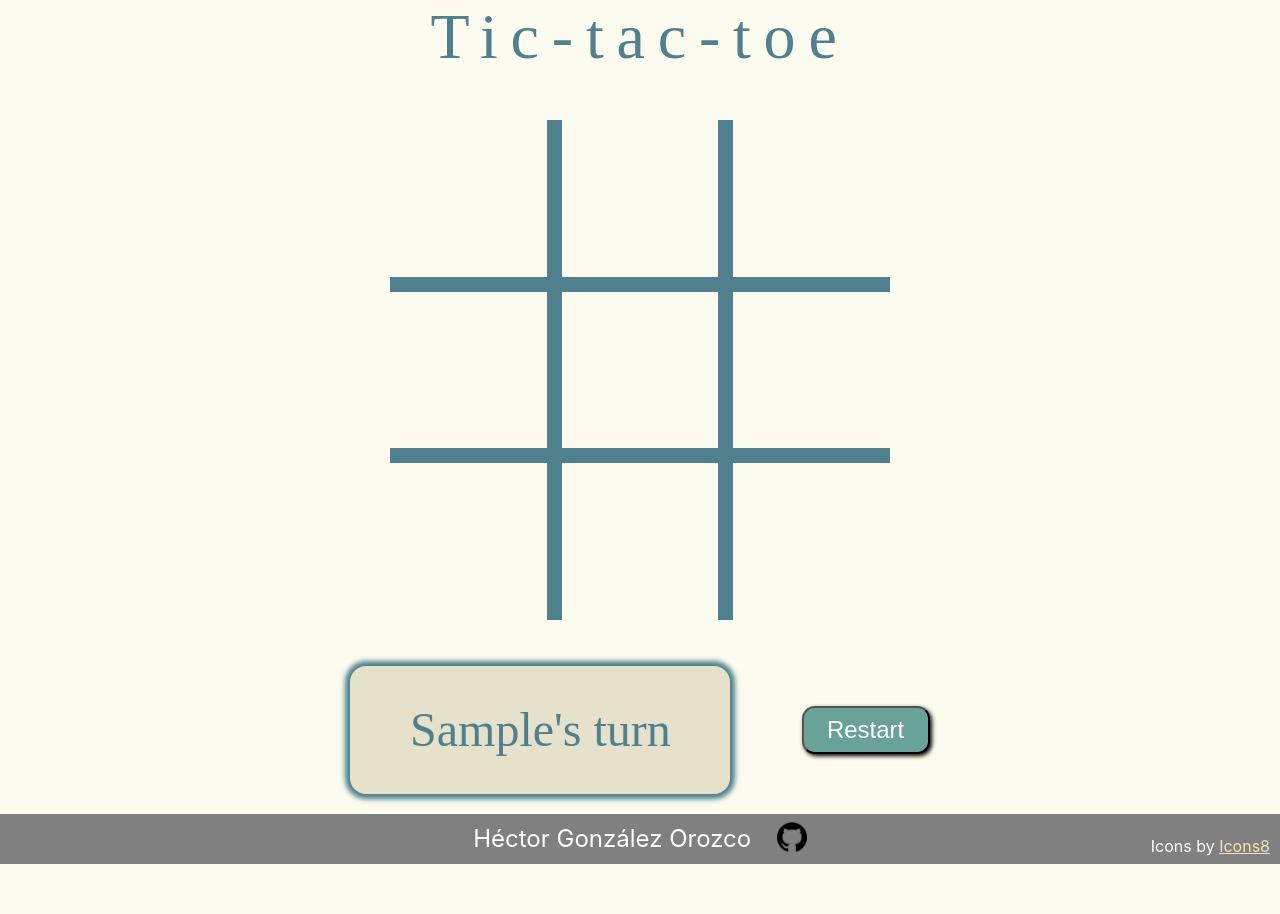
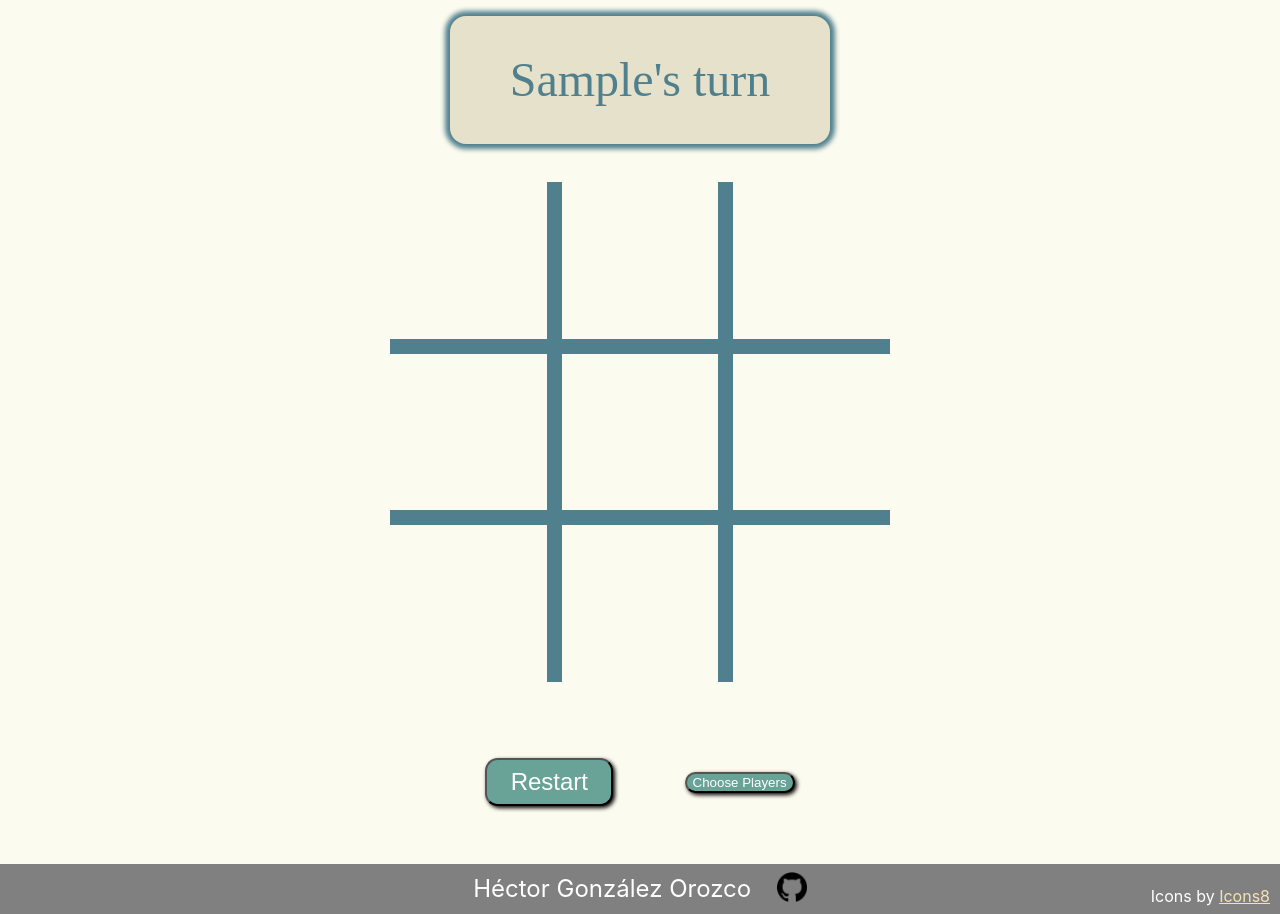
Before and after one commit to hectorgonzalezo/tic-tac-toe, a plain HTML site: page index.html in a window 1280 px wide. Both pictures are taken after typing "Sample", "Sample" into the empty fields and a click on the button "Start". Before the commit the page ends 864 px from the top, so only its background shows below. Drawn offline with Linux system fonts and the light colour scheme.

```diff
--- a/index.html
+++ b/index.html
@@ -15,7 +15,7 @@
 
     <div id="visible-area" class="invisible">
         <main>
-            <h1 id="title">Tic-tac-toe</h1>
+            <h2 id="state-display"></h2>
             <div id="game-area">
                 <div data="0"><img src="" alt=""></div>
                 <div data="1"><img src="" alt=""></div>
@@ -28,8 +28,9 @@
                 <div data="8"><img src="" alt=""></div>
             </div>
             <div id="display-area">
-                <h2 id="state-display"></h2>
+
                 <button id="restart-button">Restart</button>
+                <button id="choose-players-button">Choose Players</button>
             </div>
         </main>
         <footer>
--- a/scripts/script.js
+++ b/scripts/script.js
@@ -96,6 +96,7 @@
         _restartButton.addEventListener('click', () => {
             _stateDisplay.style.color = '';
             game.restart()
+            _gameCells.forEach((cell) => cell.children[0].classList.remove('chosen'))
         });
 
         //updates DOM
@@ -113,7 +114,7 @@
                         './images/circle.png';
 
                     if (cellNum == i) {
-                    cell.children[0].classList.toggle('chosen')
+                    cell.children[0].classList.add('chosen')
                     }
                 };
                 //change img source
--- a/styles/style.css
+++ b/styles/style.css
@@ -74,11 +74,15 @@
     display: none;
 }
 
-#title {
+#state-display{
+    margin-top: 2vh;
+    font-size: 3rem;
+    padding: 40px;background-color: var(--color-rock);
+    box-shadow: 0px 0px 5px 5px var(--color-dark);
+    color: var(--color-dark);
+    border-radius: 1rem;
     text-align: center;
-    font-size: 4rem;
-    color: var(--color-dark);
-    letter-spacing: 0.8rem;
+    min-width: 300px;
 }
 
 #game-area {
@@ -118,15 +122,7 @@
     margin-bottom: 20px;
 }
 
-#state-display{
-    font-size: 3rem;
-    padding: 40px;background-color: var(--color-rock);
-    box-shadow: 0px 0px 5px 5px var(--color-dark);
-    color: var(--color-dark);
-    border-radius: 1rem;
-    text-align: center;
-    min-width: 300px;
-}
+
 
 #restart-button {
     width: 8rem;
```
